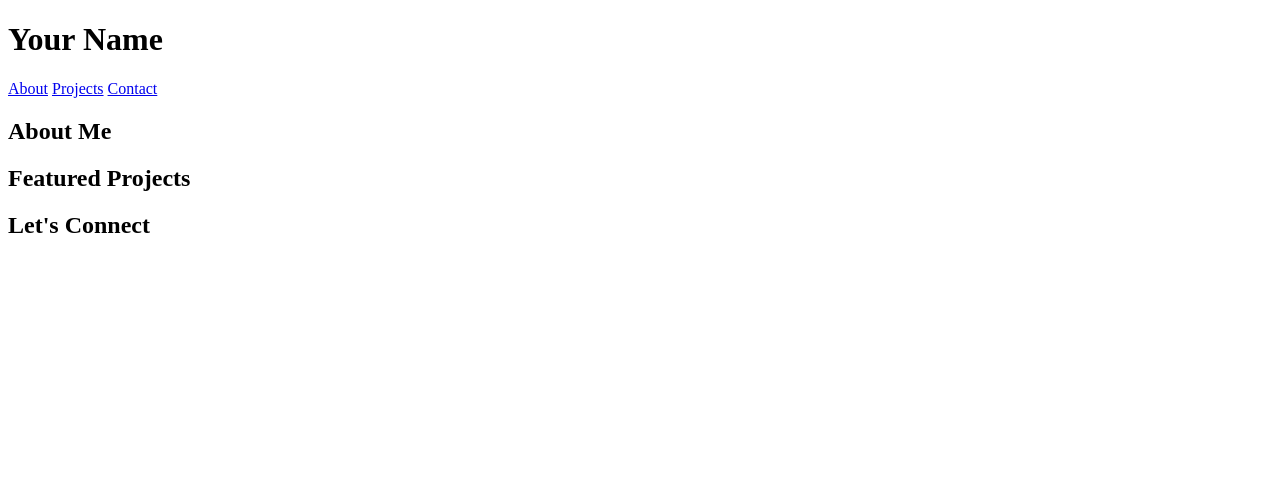
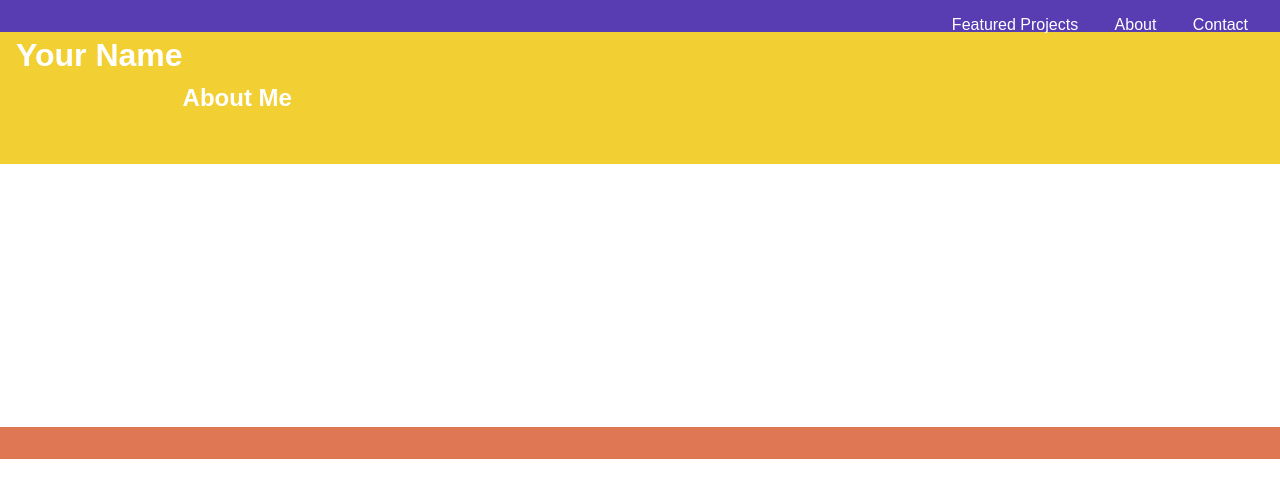
Before and after one commit to garrettmartindesign/garrettMartinDesign, a plain HTML site: page index.html in a window 1280 px wide. Drawn offline with Linux system fonts and the light colour scheme.

Commit message:
Navigational Floats
First save

```diff
--- a/index.html
+++ b/index.html
@@ -4,16 +4,20 @@
     <meta charset="UTF-8">
     <meta name="viewport" content="width=device-width, initial-scale=1.0">
     <title>Your Name - UX/UI Portfolio</title>
-    <link rel="stylesheet" href="style.css">
+    <link rel="stylesheet" href="stylesheet.css">
 </head>
 <body>
     <header>
-        <h1>Your Name</h1>
-        <nav>
-            <a href="#about">About</a>
-            <a href="#projects">Projects</a>
-            <a href="#contact">Contact</a>
-        </nav>
+        <div id="logo">
+            <h1>Your Name</h1>
+        </div>
+        <div id="nav">
+            <nav>
+                <a href="#about">Featured Projects</a>
+                <a href="#projects">About</a>
+                <a href="#contact">Contact</a>
+            </nav>
+        </div>
     </header>
 
     <main>
--- a/stylesheet.css
+++ b/stylesheet.css
@@ -2,7 +2,7 @@
 body {
     font-family: 'Montserrat', sans-serif; /* Example modern font */
     margin: 0;
-    color: #667585; /* Neutral color for text */
+    color: #464646; /* Neutral color for text */
     background-color: #ffffff;
 }
 
@@ -12,11 +12,15 @@ header {
     padding: 1rem;
     text-align: center;
 }
-
+#logo {
+    float: left;
+}
 h1, h2 {
     color: white;
 }
-
+nav {
+    float: right;
+}
 nav a {
     color: white;
     margin: 0 1rem;
```
